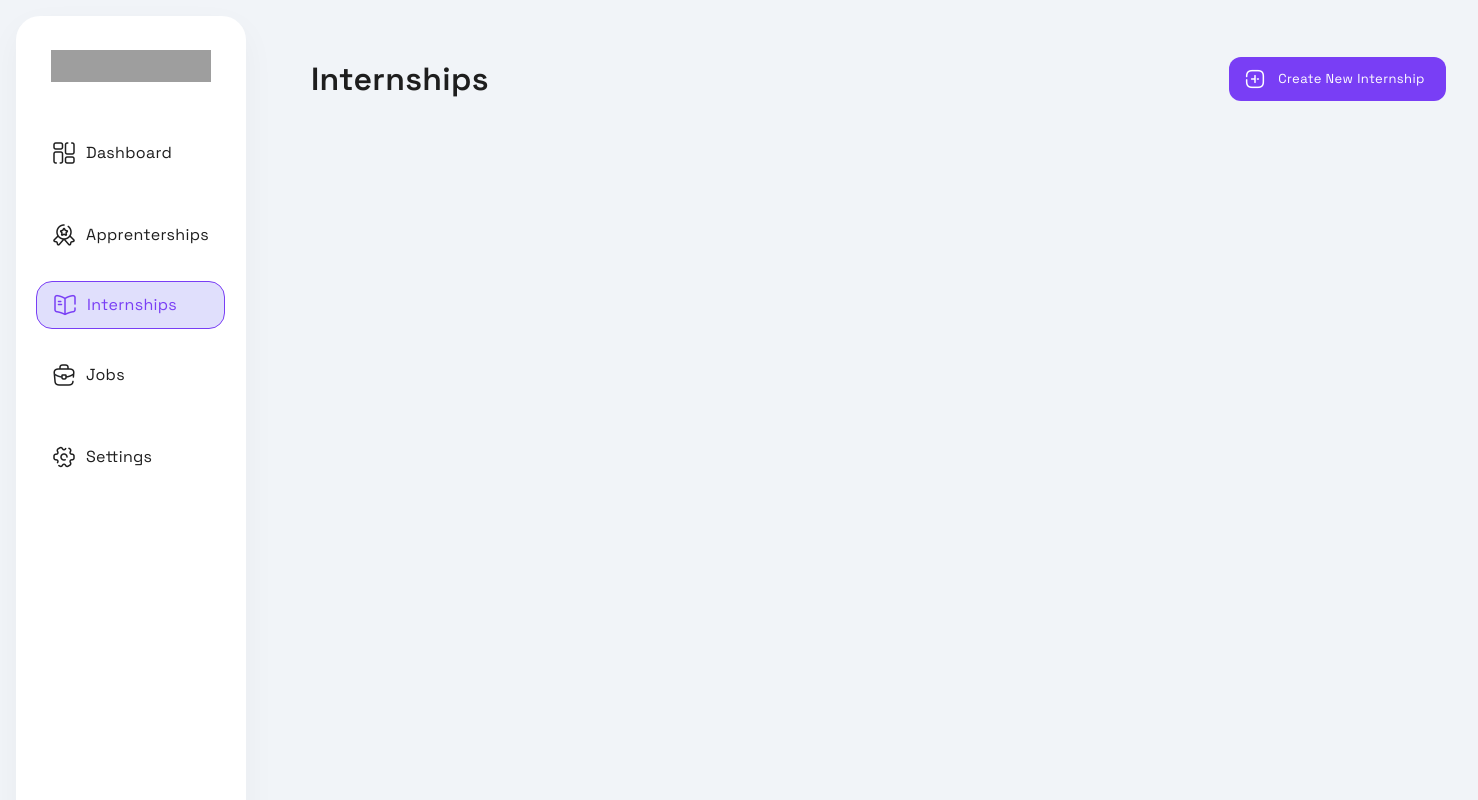
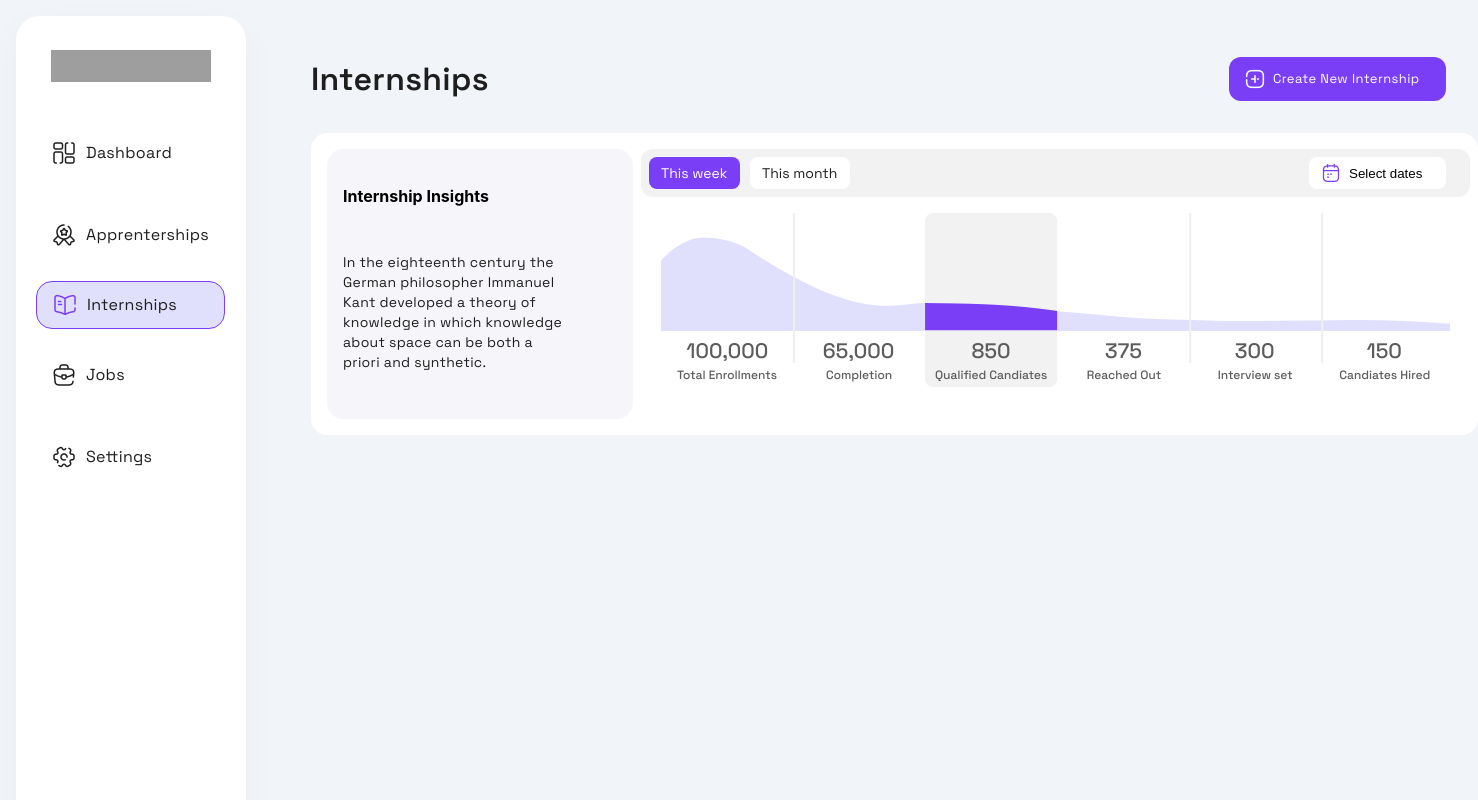
Before and after one commit to OmarAtaya/InternshipFlow, a React (Create React App) app: page / in a window 1280 px wide. Shown: the top 800 px of the page, 1478 px wide, since content can reach past the window. Built offline with nearby package versions, Linux system fonts and the light colour scheme; grey boxes are pictures that could not be loaded.

Commit message:
Completed graph javascript file

```diff
--- a/src/Components/graph.css
+++ b/src/Components/graph.css
@@ -0,0 +1,195 @@
+.Graph{
+    display: flex;
+    flex-direction: row;
+    justify-content: space-between;
+    align-items: flex-start;
+    padding: 16px;
+    gap: 16px;
+
+    width: 1135px;
+    height: 270px;
+
+    /* Snow */
+
+    background: #FFFFFF;
+    border-radius: 16px;
+}
+
+.Graph-text{
+    display: flex;
+    flex-direction: column;
+    align-items: flex-start;
+    padding: 16px;
+    gap: 10px;
+
+    width: 280px;
+    height: 238px;
+
+    /* Grey Light */
+
+    background: #F6F5F9;
+    border-radius: 16px;
+}
+
+.Graph-text > h2{
+    width: 248px;
+    height: 24px;
+
+    /* Desktop/H5 */
+
+    font-family: 'Eloquia Display';
+    font-style: normal;
+    font-weight: 600;
+    font-size: 20px;
+    line-height: 24px;
+    /* identical to box height, or 120% */
+
+    font-feature-settings: 'liga' off;
+
+    /* Gray 1 */
+
+    color: #333333;
+}
+
+.Graph-text > p{
+    width: 229px;
+    height: 120px;
+
+    font-family: 'Space Grotesk';
+    font-style: normal;
+    font-weight: 400;
+    font-size: 14px;
+    line-height: 20px;
+    /* or 143% */
+
+    letter-spacing: 0.3px;
+    font-feature-settings: 'liga' off;
+
+    /* Dark */
+
+    color: #1E1E1E;
+}
+
+.Graph-table{
+    display: flex;
+    flex-direction: column;
+    align-items: center;
+    padding: 0px;
+    gap: 16px;
+
+    width: 813px;
+    height: 238px;
+
+}
+
+.Table{
+    display: flex;
+    flex-direction: column;
+    align-items: flex-start;
+    padding: 8px;
+    gap: 10px;
+
+    width: 813px;
+    height: 48px;
+
+    /* Gray 6 */
+
+    background: #F2F2F2;
+    border-radius: 12px;
+}
+
+.Table-options{
+    display: flex;
+    flex-direction: row;
+    align-content: flex-start;
+    padding: 0px;
+    gap: 10px;
+
+    width: 797px;
+    height: 32px;
+}
+
+.Options-week{
+    display: flex;
+    flex-direction: row;
+    align-items: flex-start;
+    padding: 6px 12px;
+    gap: 8px;
+
+    width: 91px;
+    height: 32px;
+
+    /* Purple */
+
+    background: #793EF5;
+    border-radius: 8px;
+    border-width: 0px;
+
+    font-family: 'Space Grotesk';
+    font-style: normal;
+    font-weight: 500;
+    font-size: 14px;
+    line-height: 20px;
+    /* identical to box height, or 143% */
+
+    text-align: center;
+    font-feature-settings: 'liga' off;
+
+    /* Snow */
+
+    color: #FFFFFF;
+}
+
+.Options-month{
+    display: flex;
+    flex-direction: row;
+    align-items: flex-start;
+    padding: 6px 12px;
+    gap: 8px;
+
+    width: 100px;
+    height: 32px;
+
+    /* Snow */
+
+    background: #FFFFFF;
+    border-radius: 8px;
+    border-width: 0px;
+
+    font-family: 'Space Grotesk';
+    font-style: normal;
+    font-weight: 500;
+    font-size: 14px;
+    line-height: 20px;
+    /* identical to box height, or 143% */
+
+    text-align: center;
+    font-feature-settings: 'liga' off;
+
+    /* Dark */
+
+    color: #1E1E1E;
+}
+
+.Options-select{
+    display: flex;
+    flex-direction: row;
+    align-items: center;
+    padding: 6px 12px;
+    gap: 8px;
+    margin-left: auto;
+
+    width: 137px;
+    height: 32px;
+
+    /* Snow */
+
+    background: #FFFFFF;
+    border-radius: 8px;
+    border-width: 0px;
+}
+
+.Table-image{
+    width: 789px;
+    height: 174px;
+}
--- a/src/Components/graph.js
+++ b/src/Components/graph.js
@@ -1,9 +1,27 @@
 import './graph.css';
+import Dates from '../Images/calendar-2.png'
+import Table from '../Images/Funnel.png'
 
 export default function Graph() {
   return (
     <div className="Graph">
-
+      <div className="Graph-text">
+        <h4>Internship Insights</h4>
+        <p>In the eighteenth century the German philosopher Immanuel Kant developed a theory of knowledge in which knowledge about space can be both a priori and synthetic.</p>
+      </div>
+      <div className="Graph-table">
+        <div className="Table">
+            <div className="Table-options">
+                <button className="Options-week">This week</button>
+                <button className="Options-month">This month</button>
+                <button className="Options-select">
+                    <img src={Dates} className="" alt=""/>
+                    Select dates
+                </button>
+            </div>
+        </div>
+        <img src={Table} className="Table-image" alt=""/>
+      </div>
     </div>
   );
 }
--- a/src/Components/sideBar.css
+++ b/src/Components/sideBar.css
@@ -48,7 +48,7 @@
     border-radius: 16px;
 }
 
-.Sidebar-dashboard > p{
+p{
     width: 86px;
     height: 24px;
 
@@ -87,27 +87,6 @@
     border-radius: 16px;
 }
 
-.Sidebar-apprenterships > p{
-    width: 86px;
-    height: 24px;
-
-    font-family: 'Space Grotesk';
-    font-style: normal;
-    font-weight: 400;
-    font-size: 16px;
-    line-height: 24px;
-    /* identical to box height, or 150% */
-
-    display: flex;
-    align-items: center;
-    letter-spacing: 0.3px;
-    font-feature-settings: 'liga' off;
-
-    /* Dark */
-
-    color: #1E1E1E;
-}
-
 .Sidebar-internships{
     box-sizing: border-box;
 
@@ -129,27 +108,6 @@
     border-radius: 16px;
 }
 
-.Sidebar-internships > p{
-    width: 90px;
-    height: 24px;
-
-    font-family: 'Space Grotesk';
-    font-style: normal;
-    font-weight: 400;
-    font-size: 16px;
-    line-height: 24px;
-    /* identical to box height, or 150% */
-
-    display: flex;
-    align-items: center;
-    letter-spacing: 0.3px;
-    font-feature-settings: 'liga' off;
-
-    /* Purple */
-
-    color: #793EF5;
-}
-
 .Sidebar-jobs{
     display: flex;
     flex-direction: row;
@@ -163,27 +121,6 @@
     border-radius: 16px;
 }
 
-.Sidebar-jobs > p{
-    width: 86px;
-    height: 24px;
-
-    font-family: 'Space Grotesk';
-    font-style: normal;
-    font-weight: 400;
-    font-size: 16px;
-    line-height: 24px;
-    /* identical to box height, or 150% */
-
-    display: flex;
-    align-items: center;
-    letter-spacing: 0.3px;
-    font-feature-settings: 'liga' off;
-
-    /* Dark */
-
-    color: #1E1E1E;
-}
-
 .Sidebar-settings{
     display: flex;
     flex-direction: row;
@@ -195,27 +132,6 @@
     height: 48px;
 
     border-radius: 16px;
-}
-
-.Sidebar-settings > p{
-    width: 86px;
-    height: 24px;
-
-    font-family: 'Space Grotesk';
-    font-style: normal;
-    font-weight: 400;
-    font-size: 16px;
-    line-height: 24px;
-    /* identical to box height, or 150% */
-
-    display: flex;
-    align-items: center;
-    letter-spacing: 0.3px;
-    font-feature-settings: 'liga' off;
-
-    /* Dark */
-
-    color: #1E1E1E;
 }
 
 .Sidebar-account{
```
Also changed, not shown: src/Images/Funnel.png.
